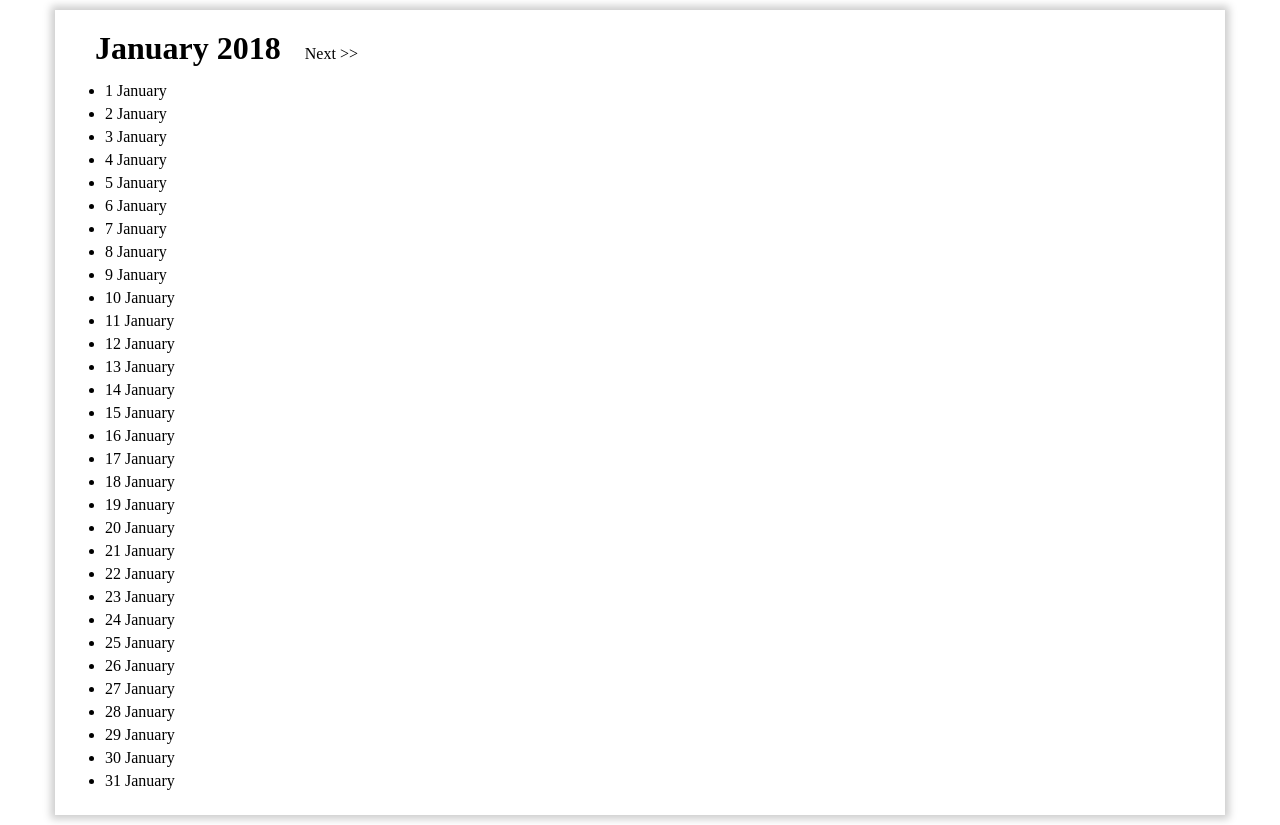
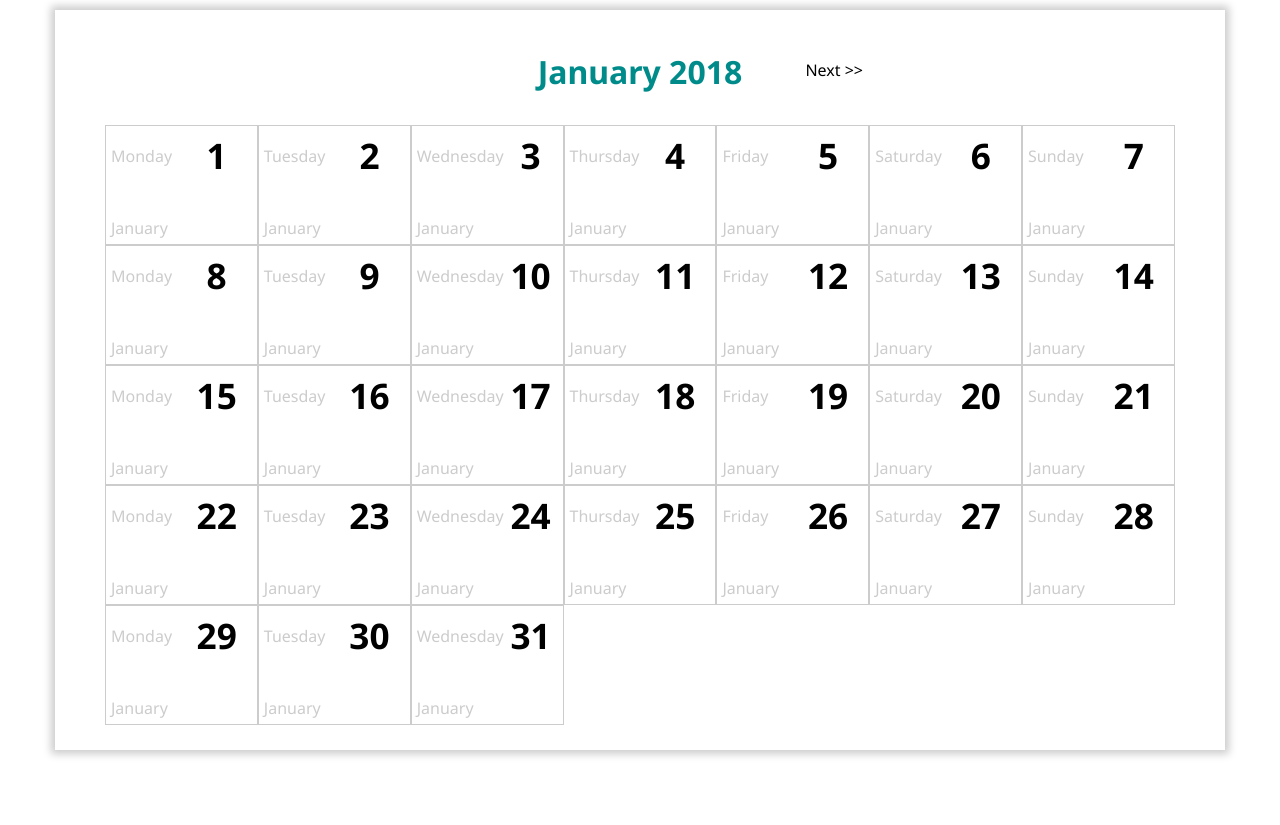
Before and after one commit to alessandro-orlov/ajax-ex-calendar, a plain HTML site: page index.html in a window 1280 px wide. After the commit the page ends 800 px from the top, so only its background shows below. Drawn offline with nearby package versions, Linux system fonts and the light colour scheme; no server answers.

Commit message:
parte grafica completata

```diff
--- a/css/style.css
+++ b/css/style.css
@@ -7,6 +7,9 @@
 }
 
 /* GENERAL */
+body {
+  font-family: 'Noto Sans', sans-serif;
+}
 .wrapper {
   width: 100%;
   max-width: 1170px;
@@ -15,20 +18,66 @@
   box-shadow: 0px 0px 8px 4px #ccc;
   padding: 15px 30px;
 }
+.month-change {
+  text-align: center;
+  line-height: 60px;
+}
+.month-change h1 {
+  display: inline-block;
+  width: 280px;
+  vertical-align: middle;
+  color: darkcyan;
+}
+.prev-container,
+.next-container {
+  display: inline-block;
+  width: 100px;
+}
 .wrapper ul {
   margin: 10px 20px;
+  display: flex;
+  flex-wrap: wrap;
+  width: 1070px;
+  list-style: none;
 }
 .wrapper ul li {
-  margin: 5px 0;
+  padding: 5px;
+  flex-basis: calc(100% / 7);
+  height: 120px;
+  border: 1px solid #ccc;
+  display: flex;
+  flex-direction: row;
+  flex-wrap: wrap;
+  justify-content: space-between;
+  align-content: space-between;
 }
-.festivo {
+li span.calendar-day {
+  color: #ccc;
+  line-height: 50px;
+  flex-basis: 50%;
+}
+li span.calendar-date {
+  font-size: 2.2em;
+  align-items: center;
+  font-weight: bold;
+}
+li span.calendar-holiday {
+  font-weight: bold;
+}
+li span.calendar-month {
+  color: #ccc;
+  flex-basis: 100%;
+}
+.wrapper ul li.festivo {
   color: red;
+  border: 1px solid red;
 }
 .next,
-.prev,
-h1 {
+.prev {
   display: inline-block;
   margin: 5px 10px;
+  padding: 10px;
+  cursor: pointer;
 }
 .next
  {
--- a/index.html
+++ b/index.html
@@ -9,25 +9,52 @@
     <script src="https://cdnjs.cloudflare.com/ajax/libs/handlebars.js/4.7.6/handlebars.js"></script>
     <!-- Moment.js -->
     <script src="https://momentjs.com/downloads/moment.js"></script>
+    <!-- Google Fonts -->
+    <link href="https://fonts.googleapis.com/css2?family=Noto+Sans:wght@400;700&display=swap" rel="stylesheet">
     <!-- My CSS -->
     <link rel="stylesheet" href="css/style.css">
   </head>
   <body>
     <div class="wrapper">
-      <div class="prev hidden">
-        << Prev
+      <!-- Begin month change -->
+      <div class="month-change">
+
+        <div class="prev-container">
+          <span class="prev hidden">
+            << Prev
+          </span>
+        </div>
+
+        <h1></h1>
+
+        <div class="next-container">
+          <span class="next visible">
+            Next >>
+          </span>
+        </div>
+
       </div>
-      <h1></h1>
-      <div class="next visible">
-        Next >>
-      </div>
+      <!-- End month change -->
+
+      <!-- Tamplate placeholder -->
       <ul class="calendar">
       </ul>
+
     </div>
+    <!-- End wrapper -->
 
     <!-- Handlebars tamplate -->
     <script id="calendar-template" type="text/x-handlebars-template">
-      <li data-giorno-corrente="{{ currentDay }}">{{data}}</li>
+      <li data-giorno-corrente="{{ currentDay }}">
+        <span class="calendar-day">{{day}}</span>
+        <span class="calendar-date">{{date}}</span>
+        <span class="calendar-holiday"></span>
+        <span class="calendar-month">{{month}}</span>
+      </li>
+    </script>
+
+    <script id="holiday-template" type="text/x-handlebars-template">
+        {{holiday}}
     </script>
     <!-- End Handlebars tamplate -->
 
--- a/js/script.js
+++ b/js/script.js
@@ -1,9 +1,11 @@
 $(document).ready(function() {
 
+  moment().locale('it');
 
-  var meseBase = moment('2018-01-01');
+  var meseBase = moment('2018-01-01').locale('de');
+  console.log(meseBase.format('dddd D MMMM YYYY'))
 
-  $('.wrapper h1').text(meseBase.format('MMMM YYYY')); //ok
+  $('.wrapper h1').text(meseBase.format('MMMM YYYY', 'LLLL')); //ok
 
   currentMonth(meseBase);
   holidaysInMonth(meseBase);
@@ -45,13 +47,12 @@ $(document).ready(function() {
   // Funzuine stampa giorni del mese corrente
   // ---> month è il mese da stampare
   function currentMonth(month) {
-    $('.calendar').html('')
+    $('.calendar').html('');
     var giorniNelMese = month.daysInMonth(); // ok
 
     // handlebars
     var source = $('#calendar-template').html();
     var template = Handlebars.compile(source);
-
     for (var i = 1; i <= giorniNelMese; i++) {
       var singoloGiorno = moment({
         year: month.year(),
@@ -59,11 +60,15 @@ $(document).ready(function() {
         day: i,
       });
 
+
       var giornoCorrenteAttr = singoloGiorno.format('YYYY-MM-DD')
 
       var context = {
         data: singoloGiorno.format('D MMMM'),
-        currentDay: giornoCorrenteAttr
+        currentDay: giornoCorrenteAttr,
+        day: singoloGiorno.format('dddd'),
+        date: singoloGiorno.format('D'),
+        month: singoloGiorno.format('MMMM')
       }
 
       var html = template(context);
@@ -109,11 +114,22 @@ $(document).ready(function() {
             //   }
             //
             // }); // End each()
+            // handlebars
+            var source = $('#holiday-template').html();
+            var template = Handlebars.compile(source);
+
+            var context = {
+              holiday:nomeFestivo
+            }
+
+            var html = template(context);
+
 
             // CONFRONTO CON L'ATTRIBUTO
             var holiday = $('.calendar li[data-giorno-corrente="'+ dataFestivo +'"]');
             holiday.addClass('festivo')
-            holiday.append(' - ' + nomeFestivo)
+            holiday.find('.calendar-holiday').append(html);
+            // holiday.append(' - ' + nomeFestivo)
           } // end for()
 
         },
```
